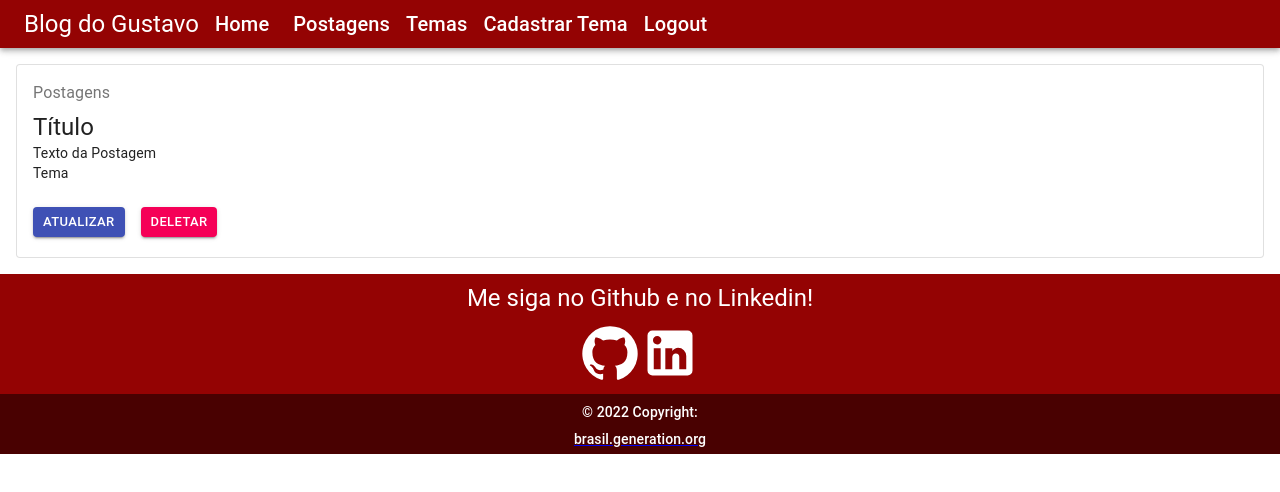
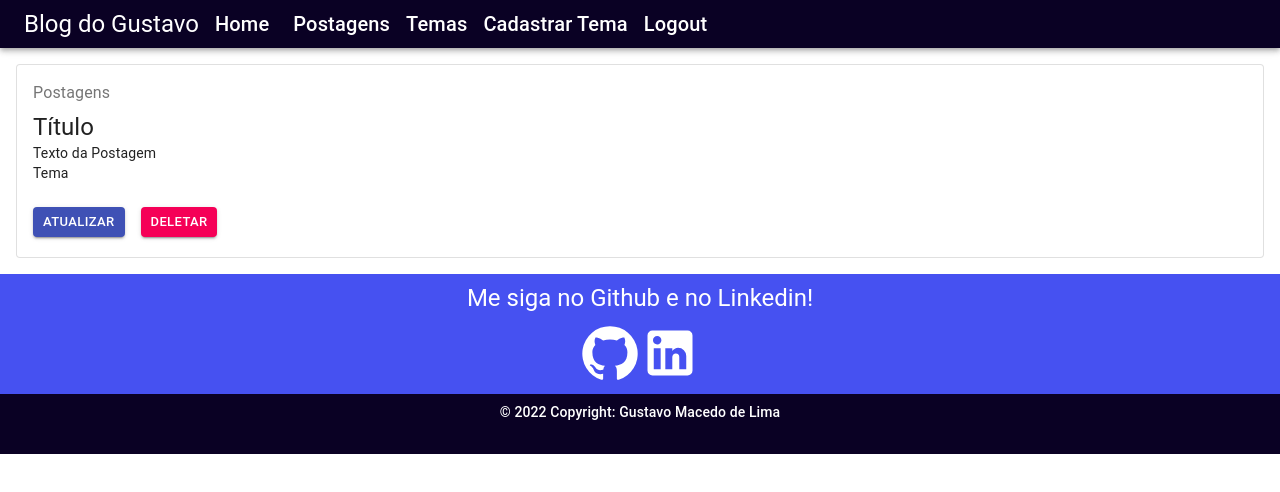
Before and after one commit to GustavoMLima9393/Blog_Pessoal_Front_End, a React (Create React App) app: page /posts in a window 1280 px wide. Shown: the top 492 px of the page. Built offline with nearby package versions, Linux system fonts and the light colour scheme.

Commit message:
Alterando cores

```diff
--- a/src/components/estaticos/footer/Footer.css
+++ b/src/components/estaticos/footer/Footer.css
@@ -1,10 +1,10 @@
 .box1{
-    background-color: #940303;
+    background-color: hsl(236, 86%, 61%);
     height: 120px;
 }
 
 .box2{
-    background-color:#490101;
+    background-color:#0a0124;
     height: 60px;
 }
 
--- a/src/components/estaticos/footer/Footer.tsx
+++ b/src/components/estaticos/footer/Footer.tsx
@@ -25,12 +25,7 @@ function Footer() {
                     </Box>
                     <Box className='box2'>
                         <Box paddingTop={1}>
-                            <Typography variant="subtitle2" align="center" gutterBottom className="textos" >© 2022 Copyright:</Typography>
-                        </Box>
-                        <Box>
-                            <a target="_blank" href="https://brasil.generation.org">
-                                <Typography variant="subtitle2" gutterBottom className="textos" align="center">brasil.generation.org</Typography>
-                            </a>
+                            <Typography variant="subtitle2" align="center" gutterBottom className="textos" >© 2022 Copyright: Gustavo Macedo de Lima</Typography>
                         </Box>
                     </Box>
                 </Grid>
--- a/src/components/estaticos/navbar/Navbar.tsx
+++ b/src/components/estaticos/navbar/Navbar.tsx
@@ -10,7 +10,7 @@ import { color } from "@mui/system";
 function Navbar() {
   return (
     <>
-      <AppBar position="static" style={{backgroundColor:'#940303'}}>
+      <AppBar position="static" style={{backgroundColor:'#0a0124'}}>
         <Toolbar variant="dense">
           <Box className="cursor">
             <Typography variant="h5" color="inherit">
--- a/src/components/postagens/tabpostagem/TabPostagem.tsx
+++ b/src/components/postagens/tabpostagem/TabPostagem.tsx
@@ -14,8 +14,8 @@ function TabPostagem() {
     return (
         <>
             <TabContext value={value}>
-                <AppBar position="static" style={{backgroundColor:'#940303'}}>
-                    <Tabs centered indicatorColor="secondary" onChange={handleChange}>
+                <AppBar position="static" style={{backgroundColor:'#0a0124'}}>
+                    <Tabs centered indicatorColor="primary" onChange={handleChange}>
                         <Tab label="Todas as postagens" value="1" />
                         <Tab label="Sobre mim" value="2" />
                     </Tabs>
--- a/src/paginas/cadastroUsuario/CadastroUsuario.css
+++ b/src/paginas/cadastroUsuario/CadastroUsuario.css
@@ -1,5 +1,5 @@
 .imagem2{
-    background-image: url(https://neilpatel.com/wp-content/uploads/2017/07/corporatepersonalblog.jpg);
+    background-image: url(http://cdn.differencebetween.net/wp-content/uploads/2018/01/Difference-between-Coding-and-Programming.jpg);
     background-repeat: no-repeat;
     width: 100vh;
     min-height: 100vh;
@@ -16,5 +16,5 @@
 }
 
 .cor-interna1{
-    background-color: #ddd0ca !important;
+    background-color: #dee0f3 !important;
 }
--- a/src/paginas/cadastroUsuario/CadastroUsuario.tsx
+++ b/src/paginas/cadastroUsuario/CadastroUsuario.tsx
@@ -113,11 +113,11 @@ function CadastroUsuario() {
                         />
                         <Box marginTop={2} textAlign="center">
                             <Link to="/login" className="text-decorator-none">
-                                <Button variant="contained" color="primary" className="btnCancelar">
+                                <Button variant="contained" color="secondary" className="btnCancelar">
                                     Cancelar
                                 </Button>
                             </Link>
-                            <Button type="submit" variant="contained" color="secondary">
+                            <Button type="submit" variant="contained" color="primary">
                                 Cadastrar
                             </Button>
                         </Box>
--- a/src/paginas/home/Home.css
+++ b/src/paginas/home/Home.css
@@ -1,5 +1,5 @@
 .caixa{
-    background-color: #e0b49e;
+    background-color: #c1c1d3;
 }
 
 .titulo{
--- a/src/paginas/login/Login.css
+++ b/src/paginas/login/Login.css
@@ -3,7 +3,7 @@
 }
 
 .imagem{
-        background-image: url(https://ae01.alicdn.com/kf/H61fa2c0e6a594fe5852a8f73fac43fe0N/Cadeado-vermelho-do-amor-eterno-do-cora-o-do-fechamento-do-desejo-de-k1ka-para-o.jpg_Q90.jpg_.webp);
+        background-image: url(http://cdn.differencebetween.net/wp-content/uploads/2018/01/Difference-between-Coding-and-Programming.jpg);
         background-repeat: no-repeat;
         width: 100vh;
         min-height: 100vh;
@@ -16,5 +16,5 @@
 }
 
 .cor-interna{
-    background-color: #ddd0ca !important;
+    background-color: #dee0f3 !important;
 }
--- a/src/paginas/login/Login.tsx
+++ b/src/paginas/login/Login.tsx
@@ -79,7 +79,7 @@ function Login() {
               fullWidth
             />
             <Box marginTop={2} textAlign="center">
-              <Button type="submit" variant="contained" color="secondary">
+              <Button type="submit" variant="contained" color="primary">
                 Logar
               </Button>
             </Box>
```
